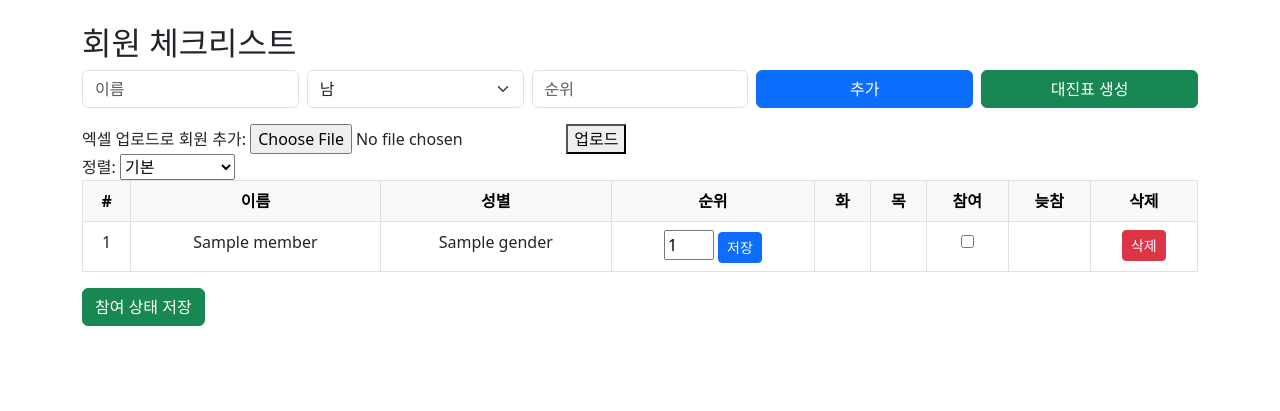
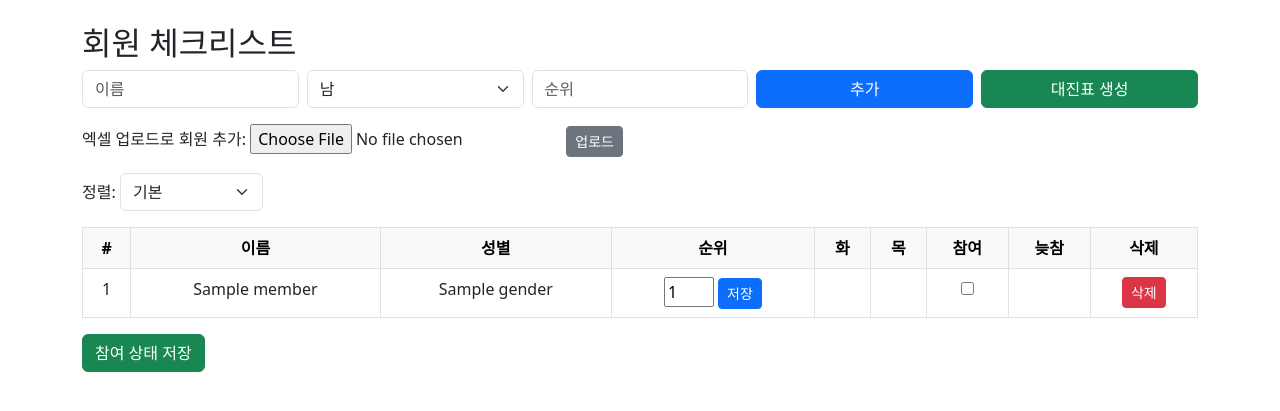
Before and after one commit to trainghost/tennis, a Flask app: template templates/index.html in a window 1280 px wide. Shown: the top 411 px of the page. Run offline with Flask 3, Linux system fonts and the light colour scheme; the template is opened without the code that fills it: most values are stand-ins (such as "Sample title", 1, 10 or a date in 2020).

Commit message:
Update index.html

```diff
--- a/templates/index.html
+++ b/templates/index.html
@@ -7,6 +7,8 @@
 </head>
 <body class="container my-4">
     <h2>회원 체크리스트</h2>
+
+    <!-- 회원 추가 -->
     <form method="post" class="row g-2 mb-3">
         <div class="col"><input type="text" name="name" class="form-control" placeholder="이름" required></div>
         <div class="col">
@@ -18,18 +20,19 @@
         <div class="col"><input type="number" name="rank" class="form-control" placeholder="순위"></div>
         <div class="col"><button class="btn btn-primary w-100">추가</button></div>
         <div class="col"><a href="/generate" class="btn btn-success w-100">대진표 생성</a></div>
-
     </form>
 
-    <form action="/upload" method="post" enctype="multipart/form-data">
+    <!-- 엑셀 업로드 -->
+    <form action="/upload" method="post" enctype="multipart/form-data" class="mb-3">
         <label>엑셀 업로드로 회원 추가:</label>
         <input type="file" name="file" accept=".xlsx">
-          <button type="submit">업로드</button>
+        <button type="submit" class="btn btn-secondary btn-sm">업로드</button>
     </form>
 
-<form method="get" action="/">
+    <!-- 정렬 -->
+    <form method="get" action="/" class="mb-3">
         <label for="sort">정렬:</label>
-  <select name="sort" onchange="this.form.submit()">
+        <select name="sort" onchange="this.form.submit()" class="form-select w-auto d-inline">
             <option value="">기본</option>
             <option value="asc" {% if sort == 'asc' %}selected{% endif %}>순위 오름차순</option>
             <option value="desc" {% if sort == 'desc' %}selected{% endif %}>순위 내림차순</option>
@@ -37,12 +40,10 @@
             <option value="participated_last" {% if sort == 'participated_last' %}selected{% endif %}>비참여자 먼저</option>
             <option value="late_first" {% if sort == 'late_first' %}selected{% endif %}>늦참자 먼저</option>
             <option value="late_last" {% if sort == 'late_last' %}selected{% endif %}>정참자 먼저</option>
-
         </select>
     </form>
 
-
-
+    <!-- 체크리스트 -->
     <form method="post" action="/update_participation">
         <table class="table table-bordered table-hover text-center">
             <thead class="table-light">
@@ -50,7 +51,6 @@
                     <th>#</th><th>이름</th><th>성별</th><th>순위</th><th>화</th><th>목</th><th>참여</th><th>늦참</th><th>삭제</th>
                 </tr>
             </thead>
-
             <tbody>
                 {% for m in members %}
                 <tr>
@@ -58,16 +58,14 @@
                     <td>{{ m.name }}</td>
                     <td>{{ m.gender }}</td>
                     <td>
-          <form action="{{ url_for('update_rank', idx=loop.index0) }}" method="post" style="display:inline;">
+                        <form action="{{ url_for('update_rank', idx=loop.index0) }}" method="post" style="display:inline-block;">
                             <input type="number" name="rank" value="{{ m.rank }}" style="width: 50px;" />
                             <button type="submit" class="btn btn-sm btn-primary">저장</button>
                         </form>
                     </td>
                     <td><a href="/toggle/{{ loop.index0 }}/tuesday">{{ "✅" if m.tuesday else "" }}</a></td>
                     <td><a href="/toggle/{{ loop.index0 }}/thursday">{{ "✅" if m.thursday else "" }}</a></td>
-        <td>
-          <input type="checkbox" name="participated_{{ loop.index0 }}" {% if m.participated %}checked{% endif %}>
-        </td>
+                    <td><input type="checkbox" name="participated_{{ loop.index0 }}" {% if m.participated %}checked{% endif %}></td>
                     <td><a href="/toggle/{{ loop.index0 }}/late">{{ "✅" if m.get('late') else "" }}</a></td>
                     <td><a href="/delete/{{ loop.index0 }}" class="btn btn-sm btn-danger">삭제</a></td>
                 </tr>
```
Lines whose indentation alone changed are shown as unchanged.
